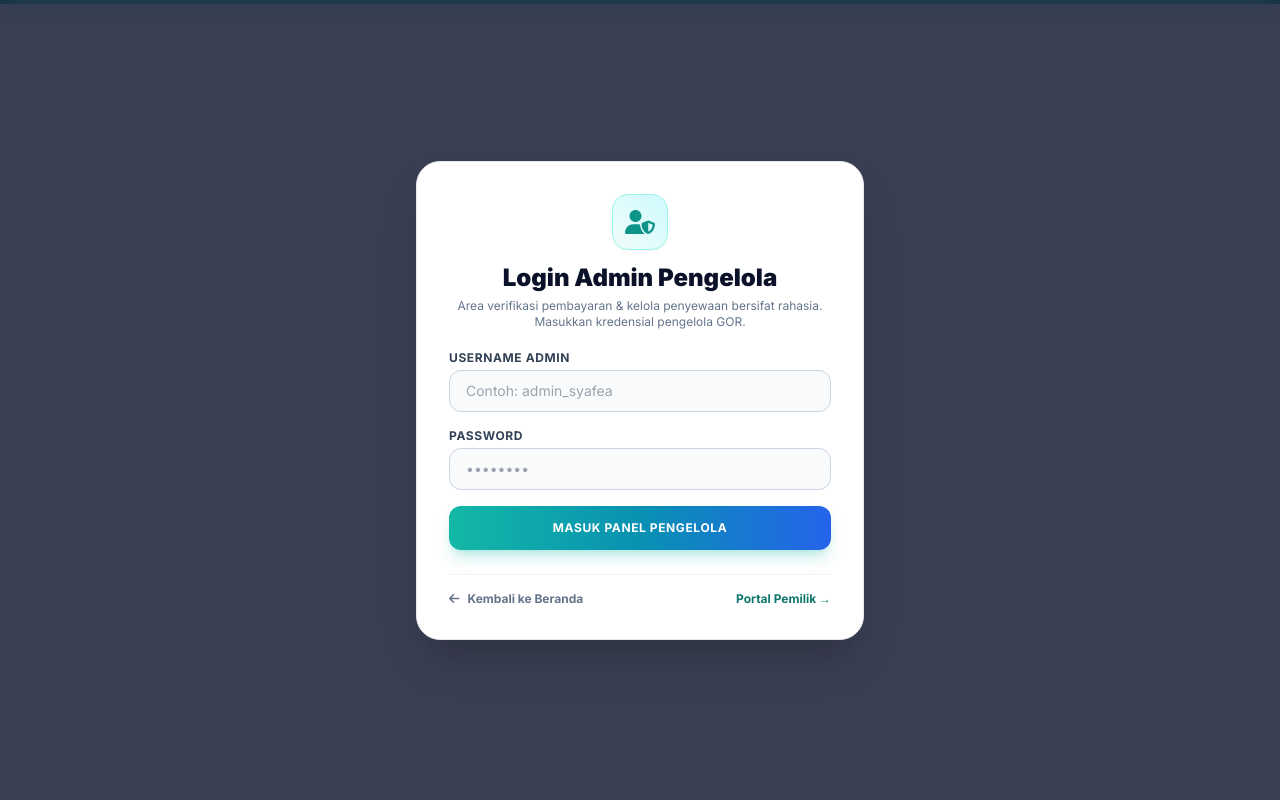
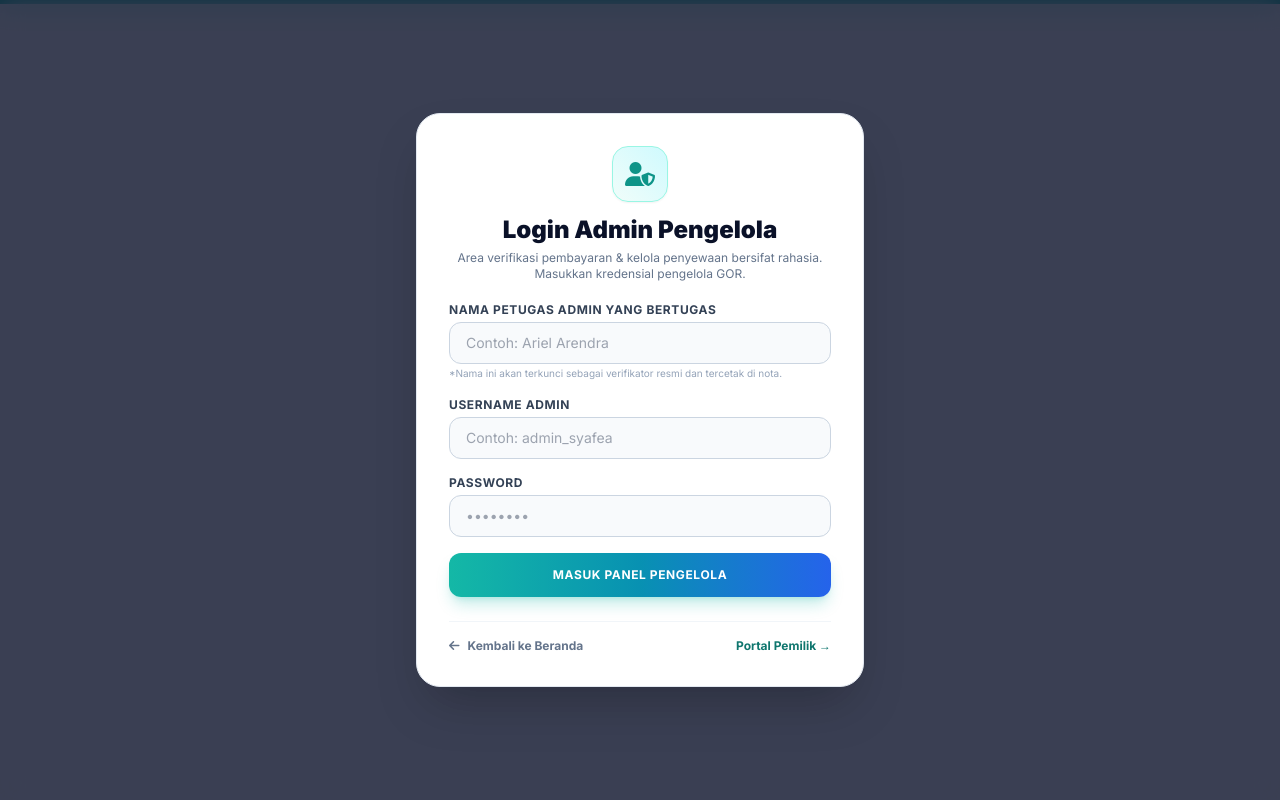
Before and after one commit to arendrareall/Project-Mini-Gor-Syafea, a Laravel app: page /admin in a window 1280 px wide. Run offline with Laravel 12, Linux system fonts and the light colour scheme; some libraries are stand-ins or nearby versions.

Commit message:
Sistem Keamanan: Input nama admin wajib saat form login untuk mencegah manipulasi data

```diff
--- a/resources/views/admin/dashboard.blade.php
+++ b/resources/views/admin/dashboard.blade.php
@@ -67,6 +67,11 @@
             <form onsubmit="handleAdminLogin(event)" class="space-y-4 text-left">
                 @csrf
                 <div>
+                    <label class="block text-xs font-bold text-slate-700 uppercase tracking-wider mb-1">Nama Petugas Admin yang Bertugas</label>
+                    <input type="text" id="adminStaffName" required placeholder="Contoh: Ariel Arendra" class="w-full px-4 py-2.5 bg-slate-50 border border-slate-300 rounded-xl text-sm focus:outline-none focus:border-tosca-500 focus:bg-white focus:ring-2 focus:ring-tosca-400/20">
+                    <span class="text-[10px] text-slate-400 mt-0.5 block">*Nama ini akan terkunci sebagai verifikator resmi dan tercetak di nota.</span>
+                </div>
+                <div>
                     <label class="block text-xs font-bold text-slate-700 uppercase tracking-wider mb-1">Username Admin</label>
                     <input type="text" id="adminUser" required placeholder="Contoh: admin_syafea" class="w-full px-4 py-2.5 bg-slate-50 border border-slate-300 rounded-xl text-sm focus:outline-none focus:border-tosca-500 focus:bg-white focus:ring-2 focus:ring-tosca-400/20">
                 </div>
@@ -105,12 +110,11 @@
                 </div>
 
                 <nav class="flex items-center gap-2">
-                    <!-- Tombol Cepat Ubah Nama Admin yang Bertugas -->
-                    <button type="button" onclick="editAdminName()" class="px-3 py-1.5 rounded-xl text-xs font-bold text-cyan-800 bg-cyan-50 border border-cyan-200 hover:bg-cyan-100 transition-all flex items-center gap-1.5 shadow-2xs" title="Klik untuk mengubah nama admin penanggung jawab">
-                        <i class="fa-solid fa-user-gear text-cyan-600"></i>
-                        <span>Admin: <strong id="adminNameDisplay" class="underline">Ariel Arendra</strong></span>
-                        <i class="fa-solid fa-pen text-[10px] text-cyan-500"></i>
-                    </button>
+                    <!-- Badge Petugas Admin Terkunci Sesuai Login (Anti-Kecurangan) -->
+                    <div class="px-3.5 py-1.5 rounded-xl text-xs font-bold text-cyan-900 bg-cyan-50 border border-cyan-200 flex items-center gap-1.5 shadow-2xs">
+                        <i class="fa-solid fa-user-shield text-cyan-600"></i>
+                        <span>Petugas: <strong id="adminNameDisplay" class="text-navy-950">Ariel Arendra</strong></span>
+                    </div>
                     <button type="button" onclick="logoutAdmin()" class="px-3.5 py-2 rounded-xl text-xs font-bold text-rose-700 bg-rose-50 border border-rose-200 hover:bg-rose-100 transition-all flex items-center gap-1.5" title="Kunci Kembali">
                         <i class="fa-solid fa-lock"></i> <span class="hidden sm:inline">Kunci Panel</span>
                     </button>
@@ -215,11 +219,13 @@
 
         function handleAdminLogin(e) {
             e.preventDefault();
+            const staffName = document.getElementById('adminStaffName').value.trim() || 'Ariel Arendra';
             const user = document.getElementById('adminUser').value.trim();
             const pass = document.getElementById('adminPass').value;
 
             if (user === ADMIN_CREDENTIALS.username && pass === ADMIN_CREDENTIALS.password) {
                 sessionStorage.setItem('admin_logged_in', 'true');
+                sessionStorage.setItem('admin_staff_name', staffName);
                 showAdminContent();
             } else {
                 let errEl = document.getElementById('loginError');
@@ -236,22 +242,12 @@
         }
 
         function getActiveAdminName() {
-            return localStorage.getItem('syafea_admin_name') || ADMIN_CREDENTIALS.name || 'Ariel Arendra';
+            return sessionStorage.getItem('admin_staff_name') || 'Ariel Arendra';
         }
 
         function updateAdminNameUI() {
             const el = document.getElementById('adminNameDisplay');
             if (el) el.innerText = getActiveAdminName();
-        }
-
-        function editAdminName() {
-            const current = getActiveAdminName();
-            const newName = prompt("Ubah Nama Admin yang Bertanggung Jawab:", current);
-            if (newName && newName.trim() !== "") {
-                localStorage.setItem('syafea_admin_name', newName.trim());
-                updateAdminNameUI();
-                alert(`✅ Nama admin penanggung jawab berhasil diubah menjadi: ${newName.trim()}`);
-            }
         }
 
         function showAdminContent() {
@@ -263,9 +259,12 @@
 
         function logoutAdmin() {
             sessionStorage.removeItem('admin_logged_in');
+            sessionStorage.removeItem('admin_staff_name');
             document.getElementById('adminContent').style.display = 'none';
             document.getElementById('adminUser').value = '';
             document.getElementById('adminPass').value = '';
+            const staffInput = document.getElementById('adminStaffName');
+            if (staffInput) staffInput.value = '';
             const errEl = document.getElementById('loginError');
             if (errEl) errEl.remove();
             document.getElementById('adminLoginModal').style.display = 'flex';
```
Also changed, not shown: resources/views/layouts/app.blade.php (+7 -0 lines).
